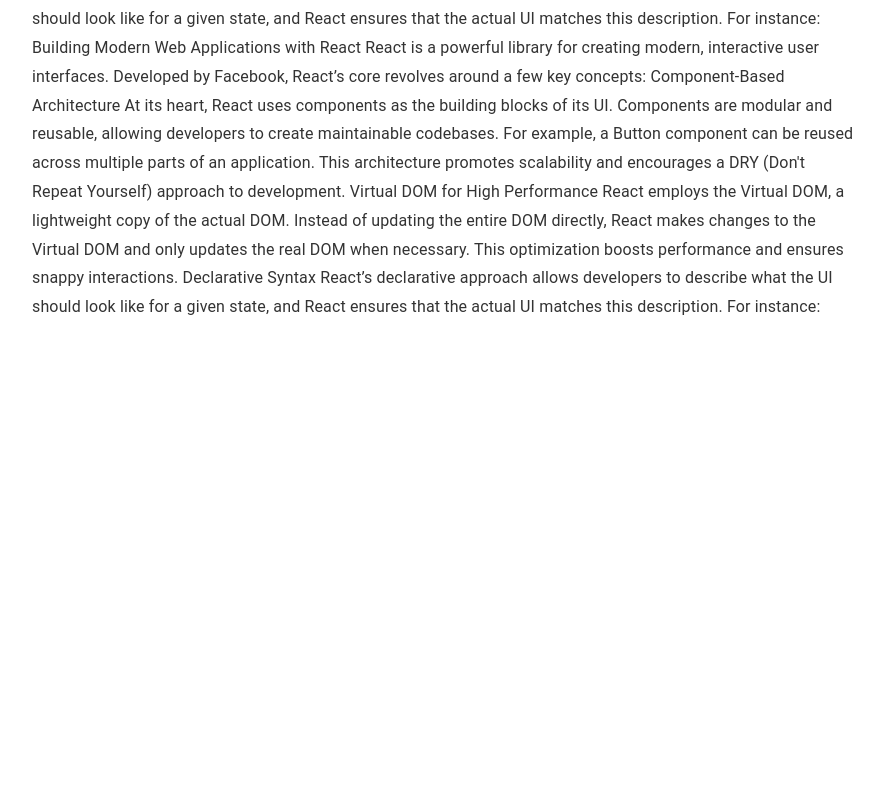
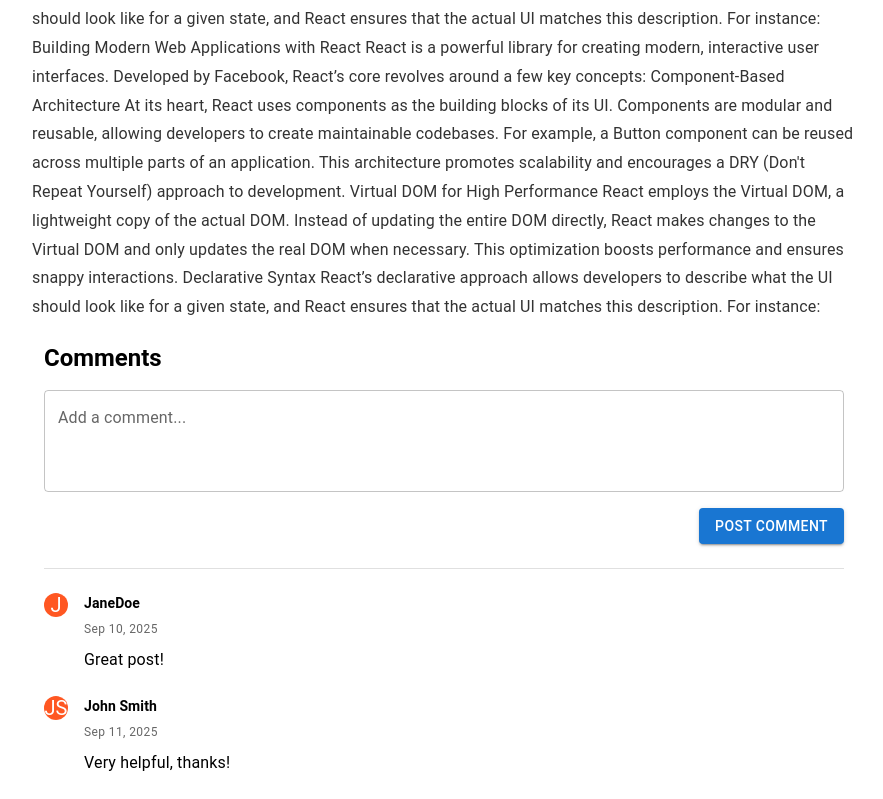
Before and after one commit to idoRevah/webFinal, a React (Vite) app in the folder frontend/: page /Post/1 in a window 1280 px wide. Shown: the part 1124-1923 px from the top of the page, without its empty margins (196-1079 px from the left). Before the commit the page ends 1466 px from the top, so only its background shows below. Built offline with nearby package versions, Linux system fonts and the light colour scheme.

Commit message:
feat(comments): comments section implemented

```diff
--- /dev/null
+++ b/frontend/src/components/fullPost/comments/CommentTypes.ts
@@ -0,0 +1,8 @@
+interface Comment {
+  id: number;
+  username: string;
+  text: string;
+  date: string;
+}
+
+export type { Comment };
--- /dev/null
+++ b/frontend/src/components/fullPost/comments/Comments.ts
@@ -0,0 +1,21 @@
+import { Comment } from "./CommentTypes";
+
+const getPostComments = (postId: Number): Array<Comment> => {
+  const postComments: Array<Comment> = [
+    { id: 1, username: "JaneDoe", text: "Great post!", date: "Sep 10, 2025" },
+    {
+      id: 2,
+      username: "John Smith",
+      text: "Very helpful, thanks!",
+      date: "Sep 11, 2025",
+    },
+  ];
+
+  return postComments;
+};
+
+const saveNewComment = (postId: Number, comment: Comment) => {
+  console.log(comment);
+};
+
+export { getPostComments, saveNewComment };
--- /dev/null
+++ b/frontend/src/components/fullPost/comments/CommentsSection.tsx
@@ -0,0 +1,94 @@
+import React, { useEffect, useState } from "react";
+import { Box, Typography, TextField, Button, Divider } from "@mui/material";
+import { AuthorAvatar } from "@/composables/AuthorAvatar";
+import { Comment } from "./CommentTypes";
+import { dateToPostString } from "@/composables/dateFormatters";
+import { getPostComments, saveNewComment } from "./comments";
+import { useParams } from "react-router-dom";
+
+const CommentsSection: React.FC = () => {
+  const { id: postId } = useParams();
+
+  const [comments, setComments] = useState<Array<Comment>>([]);
+  useEffect((): void => {
+    setComments(getPostComments(Number(postId)));
+  }, []);
+
+  const [newComment, setNewComment] = useState<string>("");
+
+  const handleAddComment = () => {
+    if (!newComment.trim()) return;
+
+    const comment: Comment = {
+      id: comments.length + 1,
+      username: "GuestUser", // Replace with actual user if available
+      text: newComment,
+      date: dateToPostString(new Date()),
+    };
+
+    setComments([comment, ...comments]);
+    saveNewComment(Number(postId), comment);
+    setNewComment("");
+  };
+
+  return (
+    <Box sx={{ maxWidth: "800px", margin: "auto" }}>
+      {/* Comments Title */}
+      <Typography variant="h5" sx={{ marginBottom: 2, fontWeight: "bold" }}>
+        Comments
+      </Typography>
+
+      {/* Comment Input */}
+      <Box sx={{ display: "flex", flexDirection: "column", gap: 2 }}>
+        <TextField
+          label="Add a comment..."
+          multiline
+          rows={3}
+          variant="outlined"
+          value={newComment}
+          onChange={(e) => setNewComment(e.target.value)}
+          fullWidth
+        />
+        <Button
+          variant="contained"
+          onClick={handleAddComment}
+          sx={{ alignSelf: "flex-end" }}
+        >
+          Post Comment
+        </Button>
+      </Box>
+
+      <Divider sx={{ marginY: 3 }} />
+
+      {/* Comments List */}
+      {comments.length === 0 ? (
+        <Typography variant="body2" color="text.secondary">
+          No comments yet. Be the first to comment!
+        </Typography>
+      ) : (
+        comments.map((comment) => (
+          <Box
+            key={comment.id}
+            sx={{ display: "flex", alignItems: "flex-start", marginBottom: 3 }}
+          >
+            <AuthorAvatar name={comment.username}></AuthorAvatar>
+            <Divider sx={{ marginX: 1 }}></Divider>
+            <Box>
+              <Typography variant="subtitle2" fontWeight="bold">
+                {comment.username}
+              </Typography>
+              <Typography variant="caption" color="text.secondary">
+                {comment.date}
+              </Typography>
+              <Typography variant="body1" sx={{ marginTop: 1 }}>
+                {comment.text}
+              </Typography>
+            </Box>
+          </Box>
+        ))
+      )}
+    </Box>
+  );
+};
+
+export default CommentsSection;
--- a/frontend/src/pages/post.tsx
+++ b/frontend/src/pages/post.tsx
@@ -5,6 +5,7 @@ import {
   PostTitle,
   PostBody,
 } from "@/components/fullPost";
+import CommentsSection from "@/components/fullPost/comments/CommentsSection";
 
 const Post = () => {
   const { id } = useParams();
@@ -42,6 +43,7 @@ Declarative Syntax
 React’s declarative approach allows developers to describe what the UI should look like for a given state, and React ensures that the actual UI matches this description. For instance:
   "
       ></PostBody>
+      <CommentsSection></CommentsSection>
     </div>
   );
 };
--- a/frontend/vite.config.ts
+++ b/frontend/vite.config.ts
@@ -4,6 +4,16 @@ import path from "path";
 
 // https://vite.dev/config/
 export default defineConfig({
+  server: {
+    hmr: {
+      overlay: true, // Show errors in the browser
+    },
+    watch: {
+      ignored: ["**/node_modules/**", "**/dist/**"], // Ignore heavy folders
+      usePolling: true,
+    },
+  },
+
   plugins: [react()],
   css: {
     postcss: "./postcss.config.ts",
```
